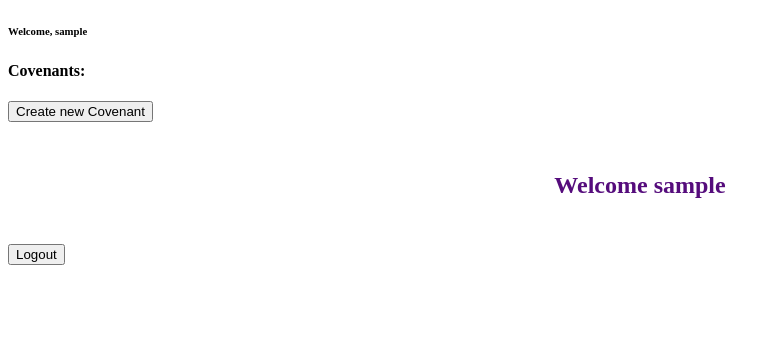
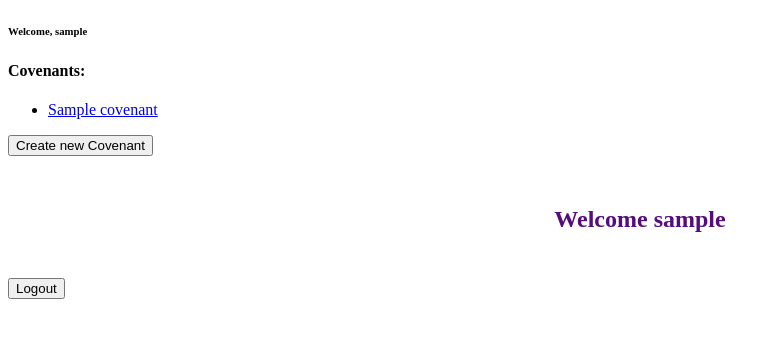
Before and after one commit to Mesona/covenant-finance, a Flask app: template templates/home.html in a window 1280 px wide. Shown: the top 338 px of the page, without its empty margins (0-780 px from the left). Run offline with Flask 2, Linux system fonts and the light colour scheme; the visitor is signed in with stand-in values (Sample User, id 1); the template is opened without the code that fills it: most values are stand-ins (such as "Sample title", 1, 10 or a date in 2020); some libraries are stand-ins or nearby versions.

Commit message:
Hot damn its working

```diff
--- a/app.py
+++ b/app.py
@@ -122,27 +122,23 @@ def home():
         user_email = cursor.execute("SELECT email FROM login WHERE username=%s", [g.username])
 
         try:
-            print("TRYING COVENANTS")
-            #covenants = cursor.execute("SELECT * FROM covenant WHERE user_id=%s", [user_id])
             command = f"SELECT name FROM covenant WHERE user_id='{user_id}'"
             cursor.execute(command)
-            covenant_names = cursor.fetchall()
-            #covenant_names = []
-            #for covenant in covenant_dump:
-            #    name = covenant[0]
-            #    print("NAME 2:", name)
-            #    covenant_names.append(name)
-            #print("COVENANTS:", covenant_names)
+            covenant_dump = cursor.fetchall()
             connection.commit()
             close_database(connection)
-            session["covenant_names"] = covenant_names
+
+            covenant_names = []
+            for covenant in covenant_dump:
+                name = covenant[0]
+                covenant_names.append(name)
+
             session["user_id"] = user_id
             session["cursor"] = cursor
-            print("ALL THE WAY HERE")
         except:
             covenants = {}
 
-        return render_template("home.html", username = g.username, covenants=session["covenant_names"])
+        return render_template("home.html", username = g.username, covenants=covenant_names)
     else:
         return render_template("login.html")
 
@@ -175,27 +171,21 @@ def authenticate():
         if len(user) > 0:
             session.pop("username",None)
             if (bcrypt.check_password_hash(hashed_pw, password)) == True:
-                print("GOING HOME NOW, LOGIN SUCCESSFUL")
                 session["username"] = request.form["username"]
+
                 command = f"SELECT name FROM covenant WHERE user_id='{username}'"
-                #print("COMMAND:", command)
                 cursor.execute(command)
-                covenant_names = cursor.fetchall()
-                print("USERNAME", username)
-                #print("DUMP:", covenant_dump)
                 connection.commit()
+
+                covenant_dump = cursor.fetchall()
                 close_database(connection)
-                #covenant_names = []
-                #print("LENGTH:", len(covenant_dump))
-                #print("COV NAMES START:", covenant_names)
-                #for covenant in covenant_dump:
-                #    name = covenant[0]
-                #    print("NAME:", name)
-                #    covenant_names.append(str(name))
-                #print("COVS:", covenant_names)
-                session["covenant_names"] = covenant_names
-                print("SESSION:", session)
-                return render_template("home.html", username=username, covenants=session["covenant_names"])
+
+                covenant_names = []
+                for covenant in covenant_dump:
+                    name = covenant[0]
+                    covenant_names.append(name)
+
+                return render_template("home.html", username=username, covenants=covenant_names)
             else:
                 flash("Invalid Username or Password !!")
                 return render_template("login.html")
@@ -237,6 +227,33 @@ def process_new_covenant():
         covenant.laboratories = Laboratories()
 
     session['current_covenant'] = covenant
+    return render_template("create_covenant_landing.html")
+
+
+@app.route("/load_existing_covenant", methods=["GET", "POST"])
+def load_existing_covenant():
+    covenant_name = request.args.get("covenant_name", type = str)
+
+    connection = create_connection()
+    cursor = create_cursor(connection)
+
+    print("USER ID:", g.username)
+    print("OCVENANT NAME:", covenant_name)
+    print("ARGS:", request.args)
+    command = f"SELECT cov FROM covenant WHERE user_id='{g.username}' AND name='{covenant_name}'"
+    cursor.execute(command)
+
+    covenant_dump = cursor.fetchall()[0][0]
+    print("DUMP:", covenant_dump)
+    print("DUMP TYPE:", type(covenant_dump))
+    covenant = load_covenant_from_string(covenant_dump)
+    print("COVENANT:", covenant)
+
+    connection.commit()
+    close_database(connection)
+
+    session['current_covenant'] = covenant
+    #session['current_covenant'] = covenant_dump
     return render_template("create_covenant_landing.html")
 
 
--- a/covenant.py
+++ b/covenant.py
@@ -43,20 +43,24 @@ def save_covenant(covenant, path=None):
     import jsonpickle
     if covenant.expenses == float("inf"):
         covenant.expenses = 9999999
-    dump = jsonpickle.encode(covenant, indent=4)
+    frozen = jsonpickle.encode(covenant)
 
     if path:
         with open(path, "w+") as f:
-            f.write(dump)
+            f.write(frozen)
 
         print(f"Covenant successfully saved to {path}")
     else:
-        return jsonpickle.encode(dump)
+        return frozen
 
 
 def load_covenant_from_string(covenant):
     import jsonpickle
-    return jsonpickle.decode(covenant)
+    test = jsonpickle.decode(covenant)
+    print("COV CLASS:", type(test))
+    print("ARMORY CLASS:", type(test.armory))
+    return test
+
 
 def load_covenant_from_file(path):
     import jsonpickle
@@ -76,7 +80,9 @@ class Covenant:
             income_sources = {"source": 100},
             tithes = {},
             treasury = 50.0,
-            laboratories = {},
+            laboratories = Laboratories(),
+            covenfolken = Covenfolken(),
+            armory = Armory(),
             inflation_enabled = True,
             inflation = 0,
             current_year = 1220,
@@ -99,9 +105,9 @@ Please select between spring, summer, autumn, and winter.
         self.income_sources = income_sources
         self.tithes = tithes
         self.treasury = treasury
-        self.covenfolken = Covenfolken()
-        self.laboratories = Laboratories()
-        self.armory = Armory()
+        self.covenfolken = covenfolken
+        self.laboratories = laboratories
+        self.armory = armory
         self.treasury = treasury
         self.inflation_enabled = inflation_enabled
         self.inflation = inflation
--- a/templates/home.html
+++ b/templates/home.html
@@ -12,20 +12,13 @@
     </div>
     <div id = "covList">
     </div>
-    <script>
-        let covenants = {{session["covenant_names"]}}
-        let covList = "<ul>"
-        console.log("ONE:", covenants)
-        if (covenants !== undefined) {
-            console.log("YO")
-            covenants.forEach(function(covs) {
-                console.log("COVS:", covs)
-                covList += "<li>" + covs + "</li>";
-            });
-        }
-        covList += "</ul>"
-        document.getElementById("covList").innerHTML = covList;
-    </script>
+    <ul>
+    {% for covenant in covenants %}
+        <li>
+            <a href="{{url_for('load_existing_covenant', covenant_name=covenant)}}">{{covenant}}</a>
+        </li>
+    {% endfor %}
+    </ul>
 
     <a href="create_covenant">
         <button>Create new Covenant</button>
```
